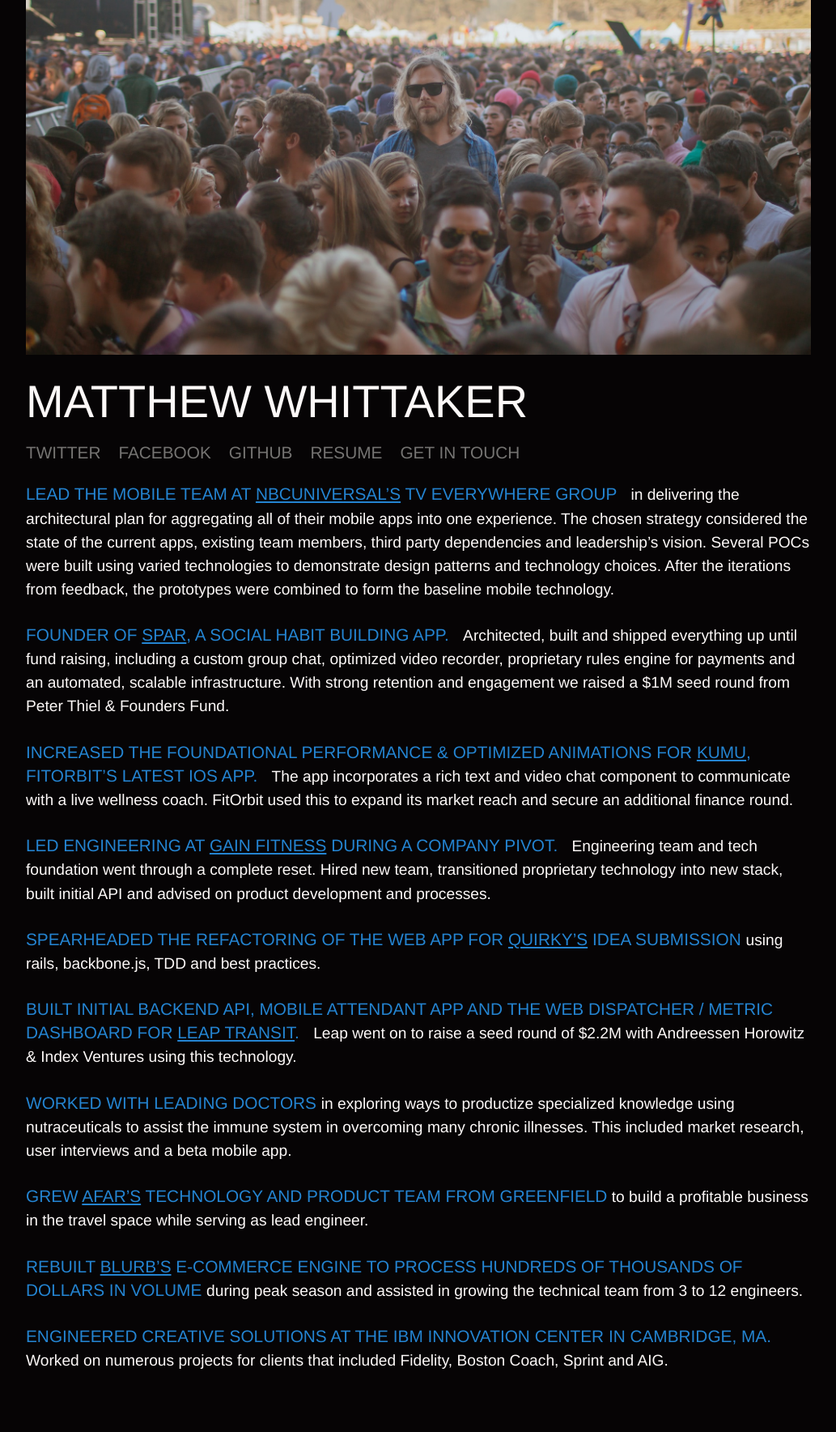
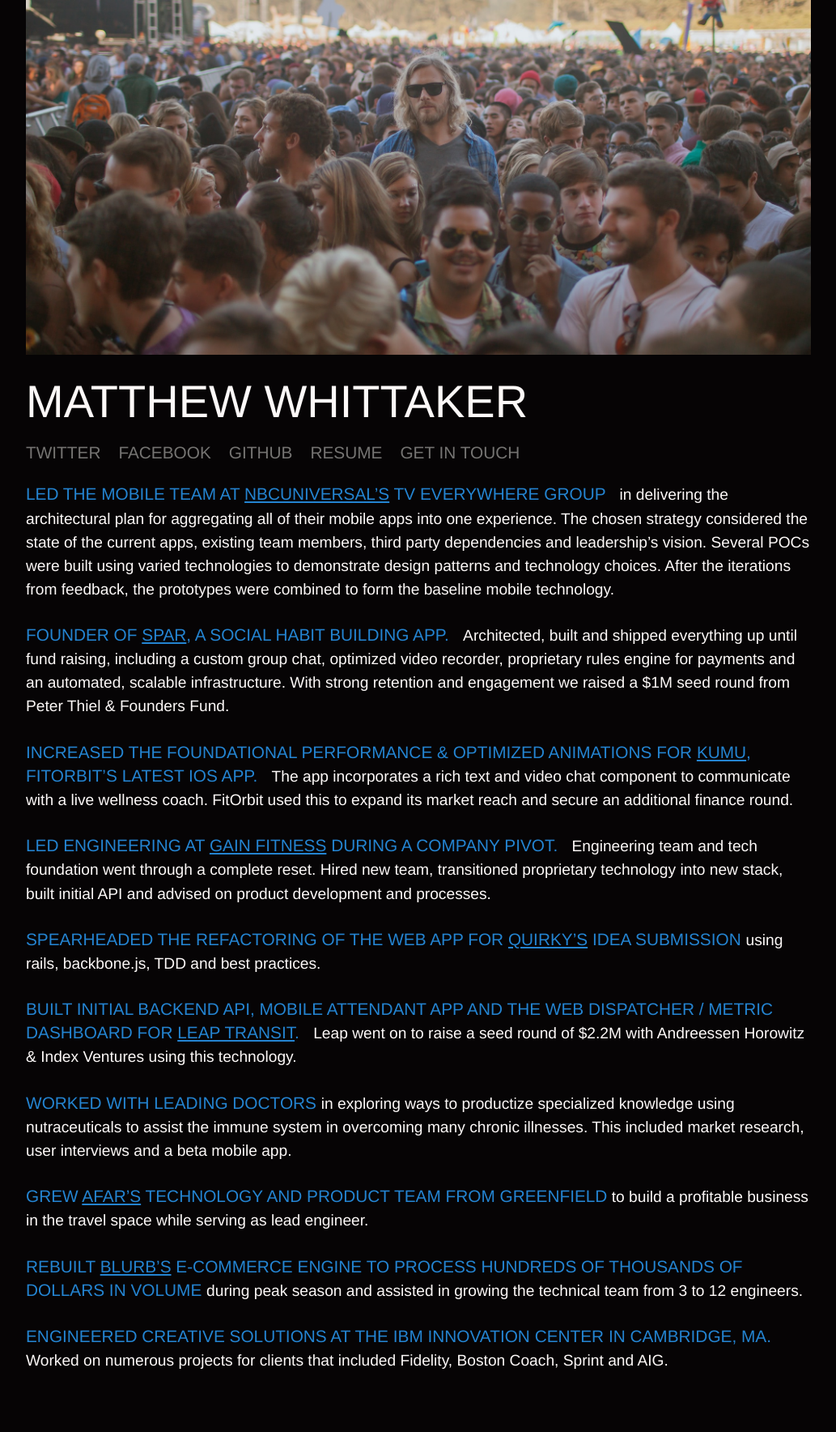
Before and after one commit to mwhitt/mwhittaker.com, a Jekyll site: the page built from index.html, in a window 1280 px wide. Shown: the whole page at 81% size, without its empty margins (123-1156 px from the left). Built offline with Jekyll 4.4.1, drawn with Linux system fonts in a browser that asks for light colours.

Commit message:
Update NBCU copy

```diff
--- a/index.html
+++ b/index.html
@@ -28,7 +28,7 @@
 
 <div class="row">
   <div class="large-12 columns experience">
-    <h3>Lead the mobile team at <a href="http://www.nbcuniversal.com" target="_blank">NBCUniversal&rsquo;s</a> TV Everywhere group &nbsp;
+    <h3>Led the mobile team at <a href="http://www.nbcuniversal.com" target="_blank">NBCUniversal&rsquo;s</a> TV Everywhere group &nbsp;
       <small>
         in delivering the architectural plan for aggregating all of their mobile apps into one experience. The chosen strategy considered the state of the current apps, existing team members, third party dependencies and leadership&rsquo;s vision. Several POCs were built using varied technologies to demonstrate design patterns and technology choices. After the iterations from feedback, the prototypes were combined to form the baseline mobile technology.
       </small>
```
